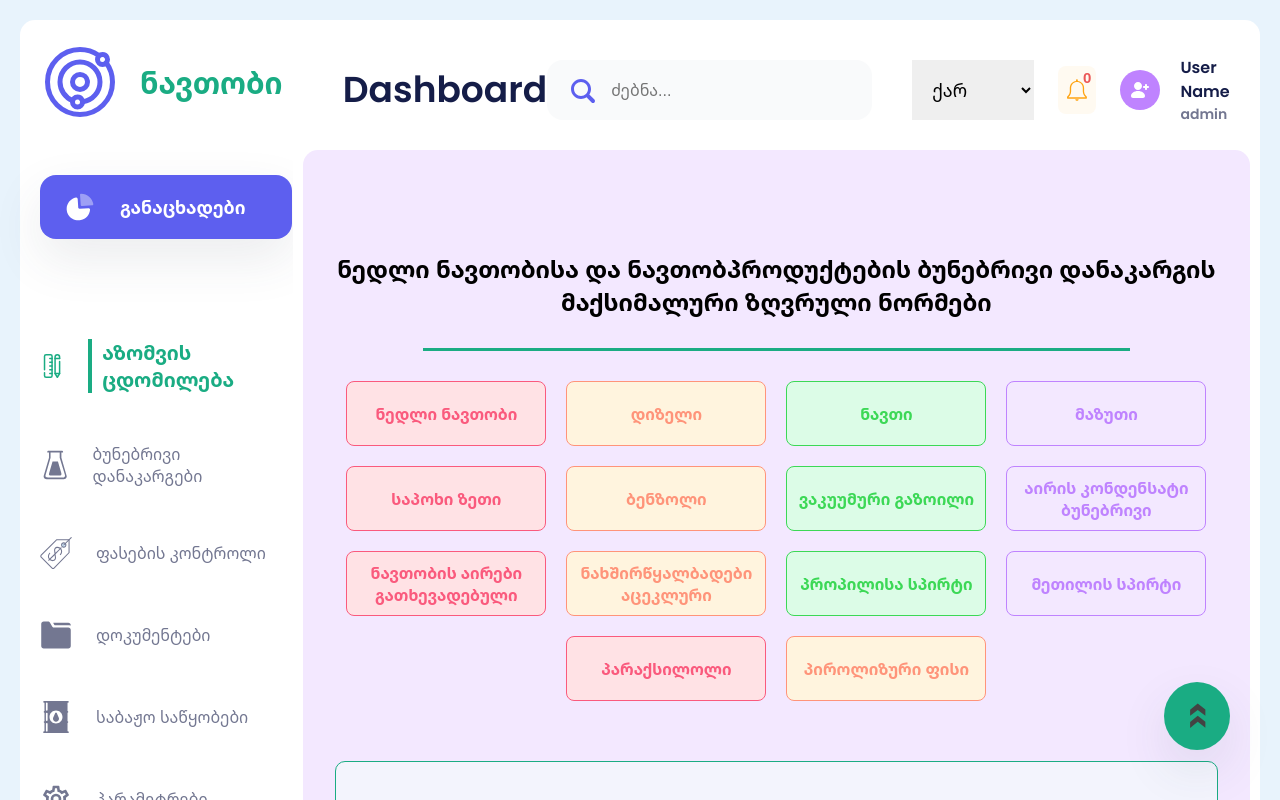
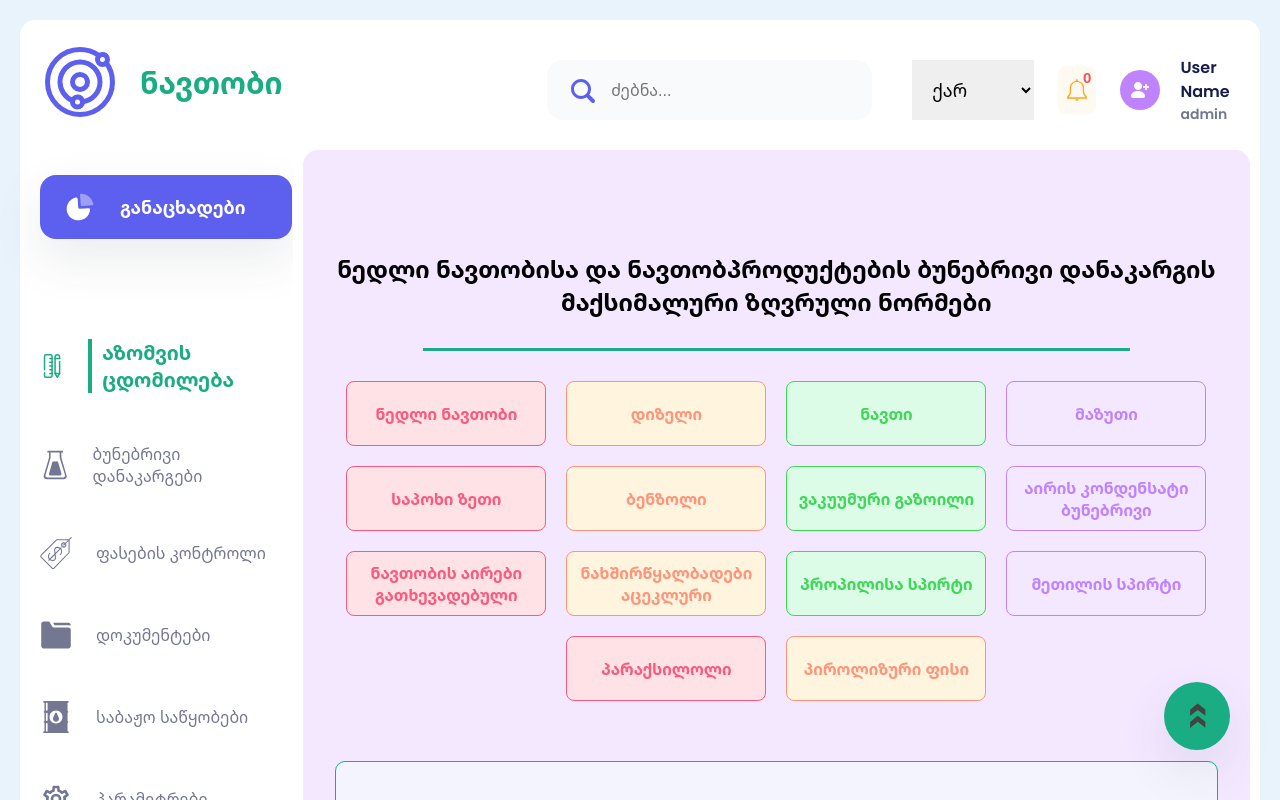
Before and after one commit to irakli85/Oil-Dashboard, a React (Vite) app: page /wastage in a window 1280 px wide. Shown: the top 800 px of the page. Built offline with nearby package versions, Linux system fonts and the light colour scheme.

Commit message:
first commit

```diff
--- a/src/styledComponents/StyledComponents.jsx
+++ b/src/styledComponents/StyledComponents.jsx
@@ -79,12 +79,13 @@ export const HeadDivSty = styled.header`
 `
 
 export const HeadPsty = styled.p`
-    color: var(--greys-blue-grey-900, #151D48);
+    color: #151D48;
     font-family: Poppins;
     font-size: 3.6rem;
     font-style: normal;
     font-weight: 600;
     line-height: 140%;
+    opacity: 0;
 `
 
 export const ContentDivSty = styled.div`
```
